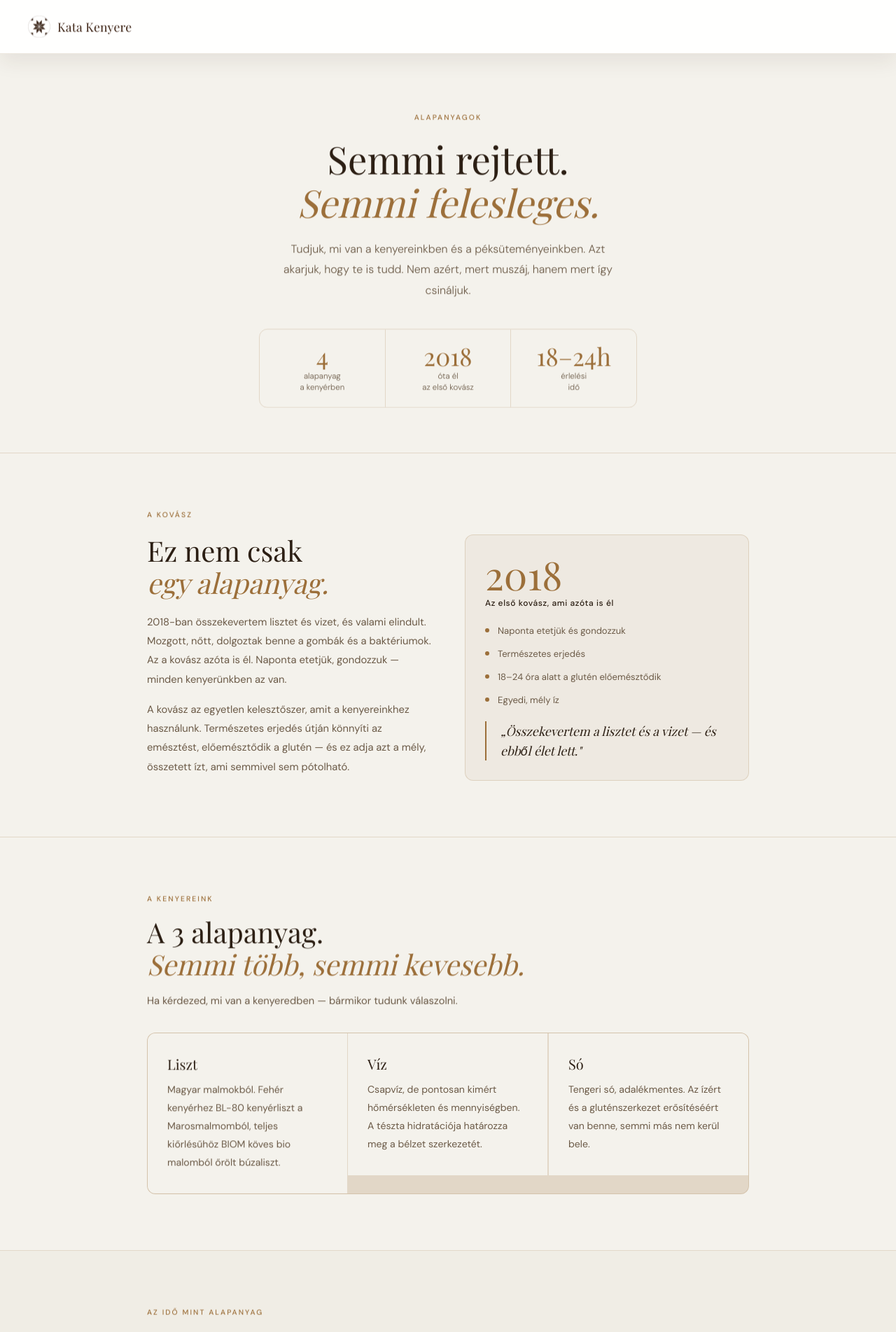
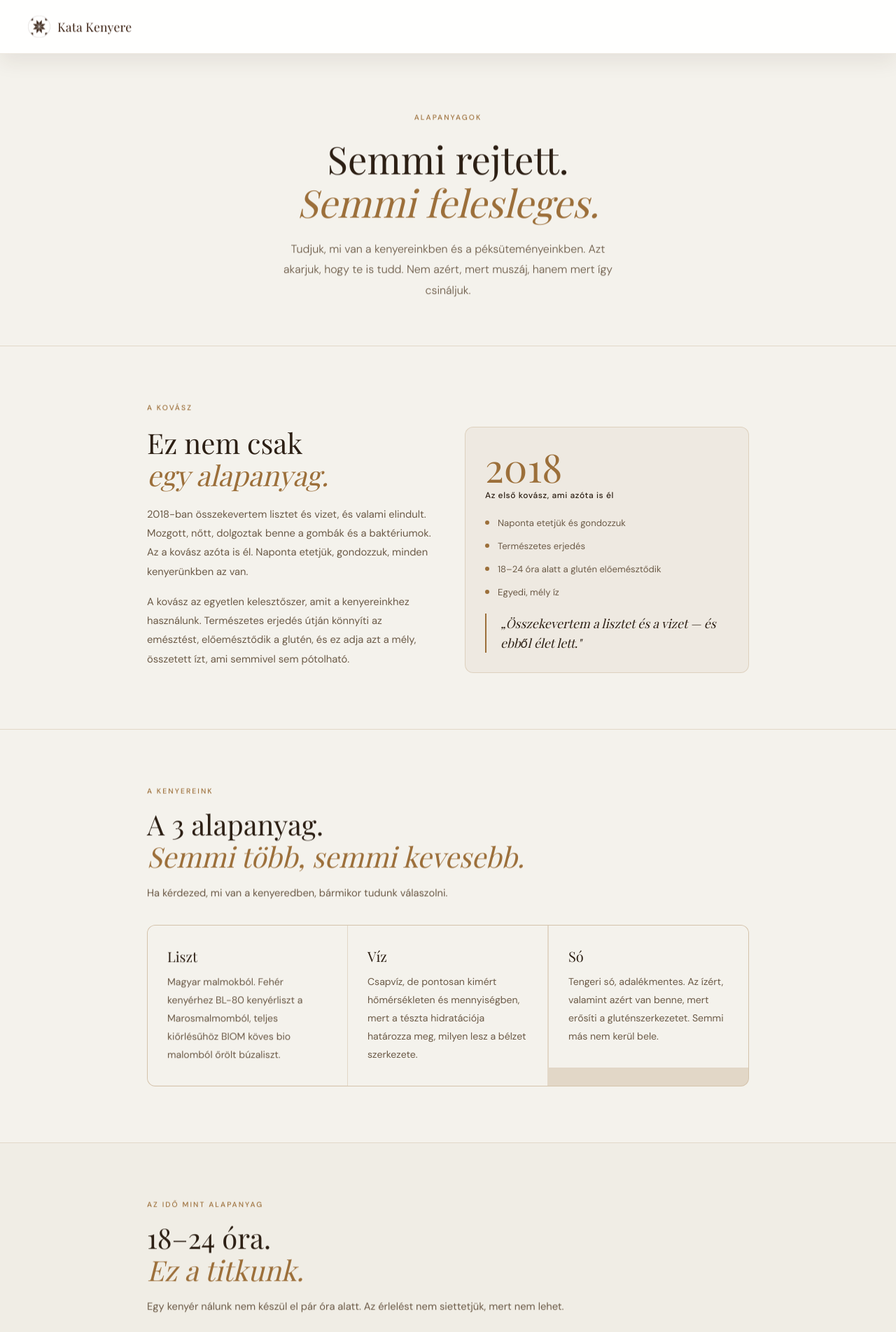
Before and after one commit to tomi2400/kata-kenyere, a Next.js app: page /alapanyagok in a window 1280 px wide. Shown: the top 1904 px of the page at 70% size. Built offline with nearby package versions, Linux system fonts and the light colour scheme; a web font is replaced by a local one.

Commit message:
Update ingredients page copy

```diff
--- a/src/app/alapanyagok/page.tsx
+++ b/src/app/alapanyagok/page.tsx
@@ -43,27 +43,6 @@ export default function AlapanyagokPage() {
             Tudjuk, mi van a kenyereinkben és a péksüteményeinkben. Azt akarjuk, hogy te is tudd.
             Nem azért, mert muszáj, hanem mert így csináljuk.
           </p>
-
-          {/* Számok */}
-          <div className="mx-auto mt-10 flex max-w-[540px] overflow-hidden rounded-xl border border-[rgba(156,111,58,0.2)]">
-            {[
-              { big: "4",      label: "alapanyag\na kenyérben" },
-              { big: "2018",   label: "óta él\naz első kovász" },
-              { big: "18–24h", label: "érlelési\nidő" },
-            ].map((item, i) => (
-              <div
-                key={item.big}
-                className={`flex-1 px-4 py-5 text-center ${i < 2 ? "border-r border-[rgba(156,111,58,0.2)]" : ""}`}
-              >
-                <div className="font-serif text-[2.2rem] font-light leading-none text-[#9c6f3a]">
-                  {item.big}
-                </div>
-                <div className="mt-1 whitespace-pre-line font-sans text-[0.72rem] font-light leading-[1.4] text-[#6b5a47]">
-                  {item.label}
-                </div>
-              </div>
-            ))}
-          </div>
         </ScrollReveal>
       </section>
 
@@ -85,11 +64,11 @@ export default function AlapanyagokPage() {
               <p className="mt-5 text-[0.92rem] leading-[1.85] text-[#6b5a47]">
                 2018-ban összekevertem lisztet és vizet, és valami elindult. Mozgott, nőtt,
                 dolgoztak benne a gombák és a baktériumok. Az a kovász azóta is él.
-                Naponta etetjük, gondozzuk — minden kenyerünkben az van.
+                Naponta etetjük, gondozzuk, minden kenyerünkben az van.
               </p>
               <p className="mt-4 text-[0.92rem] leading-[1.85] text-[#6b5a47]">
                 A kovász az egyetlen kelesztőszer, amit a kenyereinkhez használunk.
-                Természetes erjedés útján könnyíti az emésztést, előemésztődik a glutén —
+                Természetes erjedés útján könnyíti az emésztést, előemésztődik a glutén,
                 és ez adja azt a mély, összetett ízt, ami semmivel sem pótolható.
               </p>
             </ScrollReveal>
@@ -136,7 +115,7 @@ export default function AlapanyagokPage() {
               <em className="italic text-[#9c6f3a]">Semmi több, semmi kevesebb.</em>
             </h2>
             <p className="mt-4 text-[0.92rem] leading-[1.85] text-[#6b5a47]">
-              Ha kérdezed, mi van a kenyeredben — bármikor tudunk válaszolni.
+              Ha kérdezed, mi van a kenyeredben, bármikor tudunk válaszolni.
             </p>
           </ScrollReveal>
 
@@ -148,11 +127,11 @@ export default function AlapanyagokPage() {
               },
               {
                 cim: "Víz",
-                szoveg: "Csapvíz, de pontosan kimért hőmérsékleten és mennyiségben. A tészta hidratációja határozza meg a bélzet szerkezetét.",
+                szoveg: "Csapvíz, de pontosan kimért hőmérsékleten és mennyiségben, mert a tészta hidratációja határozza meg, milyen lesz a bélzet szerkezete.",
               },
               {
                 cim: "Só",
-                szoveg: "Tengeri só, adalékmentes. Az ízért és a gluténszerkezet erősítéséért van benne, semmi más nem kerül bele.",
+                szoveg: "Tengeri só, adalékmentes. Az ízért, valamint azért van benne, mert erősíti a gluténszerkezetet. Semmi más nem kerül bele.",
               },
             ].map((k, i) => (
               <ScrollReveal key={k.cim} variant="up" delay={i * 60}>
@@ -178,7 +157,7 @@ export default function AlapanyagokPage() {
               <em className="italic text-[#9c6f3a]">Ez a titkunk.</em>
             </h2>
             <p className="mt-4 text-[0.92rem] leading-[1.85] text-[#6b5a47]">
-              Egy kenyér nálunk nem készül el pár óra alatt. Az érlelést nem siettetjük — mert nem lehet.
+              Egy kenyér nálunk nem készül el pár óra alatt. Az érlelést nem siettetjük, mert nem lehet.
             </p>
           </ScrollReveal>
 
@@ -223,8 +202,8 @@ export default function AlapanyagokPage() {
                 <em className="italic text-[#9c6f3a]">sem siettetjük.</em>
               </h2>
               <p className="mt-5 text-[0.92rem] leading-[1.85] text-[#6b5a47]">
-                A kiflit, a perecet, a csigákat este dagasztjuk, másnap pedig kisütjük.
-                Minimális élesztővel, hosszú érleléssel — mert hisszük, az ízben megérződik.
+                A kiflit, perecet, csigákat és apró péktermékeinket este dagasztjuk, másnap pedig kisütjük.
+                Minimális élesztővel, hosszú érleléssel, mert hisszük, az ízben megérződik.
               </p>
               <p className="mt-4 text-[0.92rem] leading-[1.85] text-[#6b5a47]">
                 A töltelékek háziasak és frissek. Semmi tartósított.
@@ -269,7 +248,7 @@ export default function AlapanyagokPage() {
             </h2>
             <p className="mt-5 max-w-[520px] font-sans text-[0.92rem] font-light leading-[1.8] text-[rgba(244,242,236,0.55)]">
               Addig fel sem tűnt, mi van a boltiban. Aztán egyszer csak nem tudtam visszamenni.
-              Azóta nálunk ezek sosem kerültek bele — és nem is fognak.
+              Azóta nálunk ezek sosem kerültek bele, és nem is fognak.
             </p>
           </ScrollReveal>
 
@@ -311,7 +290,7 @@ export default function AlapanyagokPage() {
                   Termékeink tartalmaznak{" "}
                   <strong className="font-medium text-[#2C1F14]">glutént</strong>{" "}
                   (búza, rozs, tönköly). Egyes termékek szezánt, napraforgót és lenmagot
-                  tartalmaznak. Ha allergiád vagy intoleranciád van, kérdezz bátran —
+                  tartalmaznak. Ha allergiád vagy intoleranciád van, kérdezz bátran,
                   szívesen segítünk megtalálni a számodra megfelelő terméket.
                 </p>
               </div>
```
